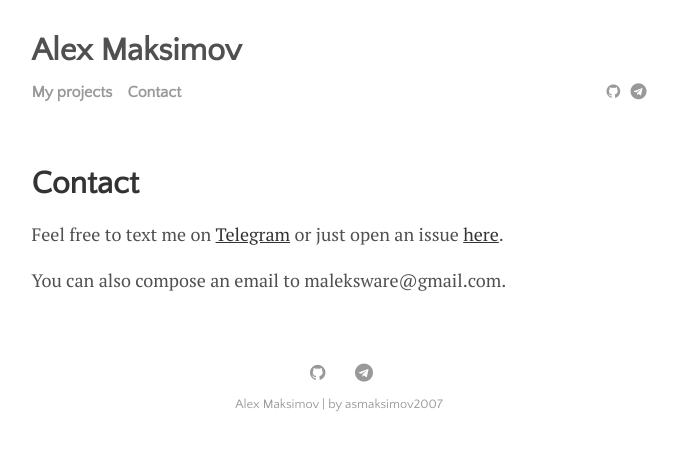
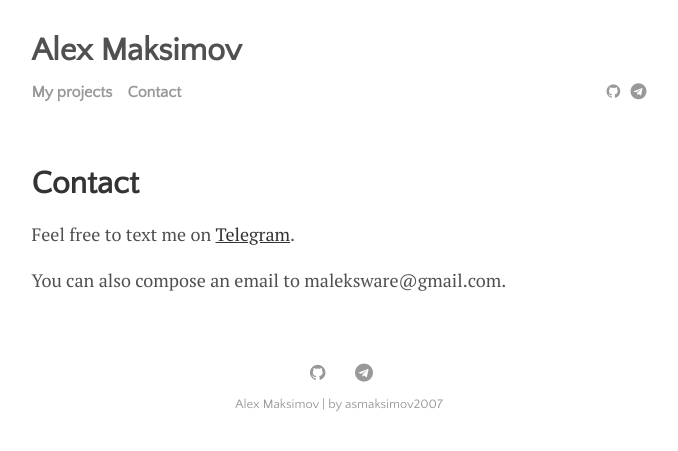
Before and after one commit to ASMaksimov2007/about, a Jekyll site: the page built from menu/contact.md, in a window 1280 px wide. Shown: the top 451 px of the page, without its empty margins (301-979 px from the left). Built offline with Jekyll 4.4.1, drawn with Linux system fonts in a browser that asks for light colours.

Commit message:
Remove contact repo link

```diff
--- a/menu/contact.md
+++ b/menu/contact.md
@@ -4,6 +4,6 @@ title: Contact
 permalink: /contact
 ---
 
-Feel free to text me on [Telegram](https://t.me/maleksware) or just open an issue [here](https://github.com/asmaksimov2007/contact).
+Feel free to text me on [Telegram](https://t.me/maleksware).
 
 You can also compose an email to maleksware@gmail.com.
```
